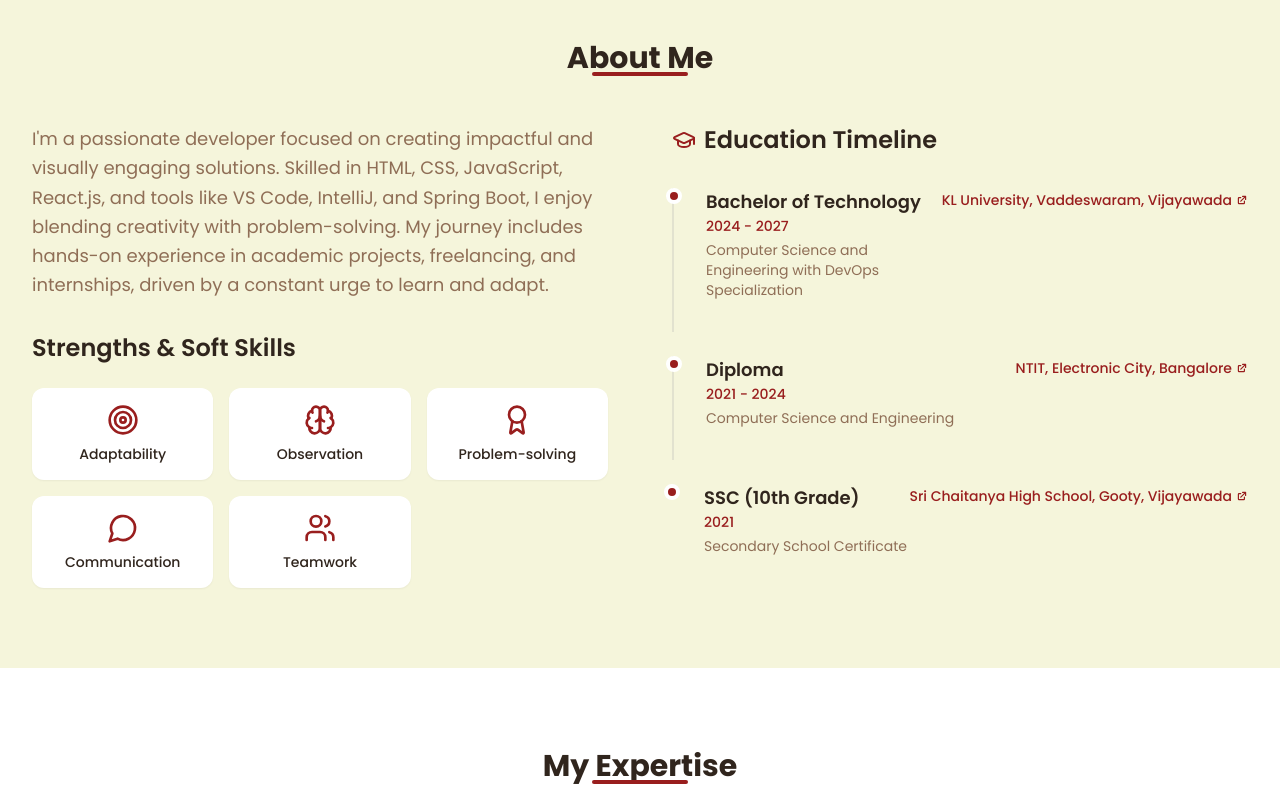
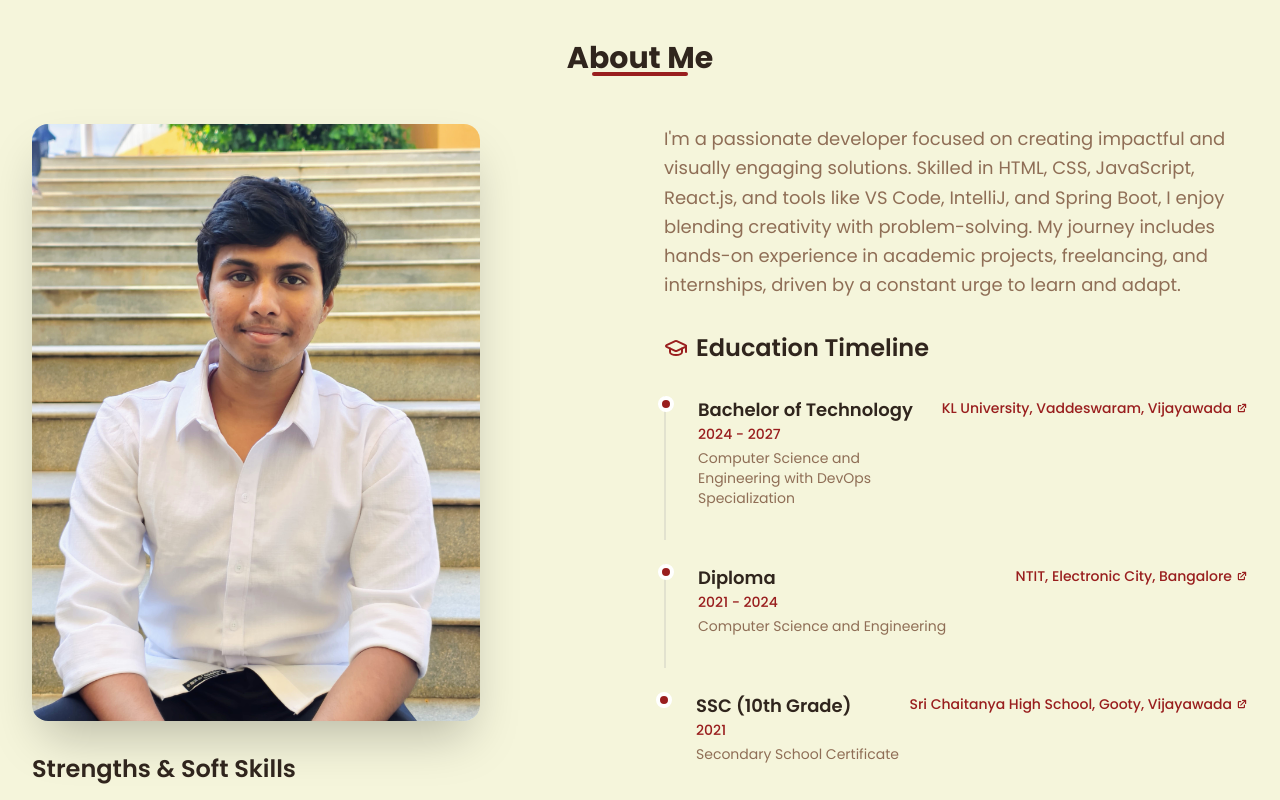
Before and after one commit to SaiEswar002/eswar-visions-explore, a React (Vite) app: page / in a window 1280 px wide. Shown: the part 840-1640 px from the top of the page. Built offline with nearby package versions, Linux system fonts and the light colour scheme.

Commit message:
`Refactor About component layout and content`

```diff
--- a/src/components/About.tsx
+++ b/src/components/About.tsx
@@ -1,4 +1,5 @@
 import { GraduationCap, Award, Users, Brain, MessageCircle, Target } from "lucide-react";
+import profileImage from "@/assets/mydp-2.jpg";
 
 const About = () => {
   const education = [
@@ -38,18 +39,24 @@ const About = () => {
       <div className="max-w-7xl mx-auto px-4 sm:px-6 lg:px-8">
         <h2 className="section-title">About Me</h2>
 
-        <div className="grid lg:grid-cols-2 gap-16">
-          {/* Bio */}
+        <div className="grid lg:grid-cols-2 gap-12">
+          {/* Left Column - Photo and Soft Skills */}
+          <div className="space-y-8">
+            {/* Photo */}
+            <div className="animate-slide-in-left">
+              <div className="relative">
+                <div className="w-full max-w-md">
+                  <img
+                    src={profileImage}
+                    alt="E.N.V.B. Sai Eswar - Frontend Developer"
+                    className="w-full h-auto rounded-2xl shadow-2xl object-cover"
+                  />
+                </div>
+              </div>
+            </div>
+
+            {/* Soft Skills */}
             <div className="animate-fade-up">
-            <p className="text-lg leading-relaxed text-muted-foreground mb-8">
-              I'm a passionate developer focused on creating impactful and visually engaging solutions.
-              Skilled in HTML, CSS, JavaScript, React.js, and tools like VS Code, IntelliJ, and Spring Boot,
-              I enjoy blending creativity with problem-solving. My journey includes hands-on experience in
-              academic projects, freelancing, and internships, driven by a constant urge to learn and adapt.
-            </p>
-
-            {/* Strengths & Soft Skills */}
-            <div>
               <h3 className="text-2xl font-semibold mb-6 text-foreground">Strengths & Soft Skills</h3>
               <div className="grid grid-cols-2 md:grid-cols-3 gap-4">
                 {skills.map((skill, index) => (
@@ -63,6 +70,18 @@ const About = () => {
                 ))}
               </div>
             </div>
+          </div>
+
+          {/* Right Column - Bio and Education */}
+          <div className="space-y-8">
+            {/* Bio */}
+            <div className="animate-fade-up">
+              <p className="text-lg leading-relaxed text-muted-foreground mb-8">
+                I'm a passionate developer focused on creating impactful and visually engaging solutions.
+                Skilled in HTML, CSS, JavaScript, React.js, and tools like VS Code, IntelliJ, and Spring Boot,
+                I enjoy blending creativity with problem-solving. My journey includes hands-on experience in
+                academic projects, freelancing, and internships, driven by a constant urge to learn and adapt.
+              </p>
             </div>
 
             {/* Education Timeline */}
@@ -102,6 +121,7 @@ const About = () => {
             </div>
           </div>
         </div>
+      </div>
     </section>
   );
 };
```
Also changed, not shown: src/assets/mydp-2.jpg (added), 1 other file (tests, documents, lock files or other folders). Lines whose indentation alone changed are shown as unchanged.
